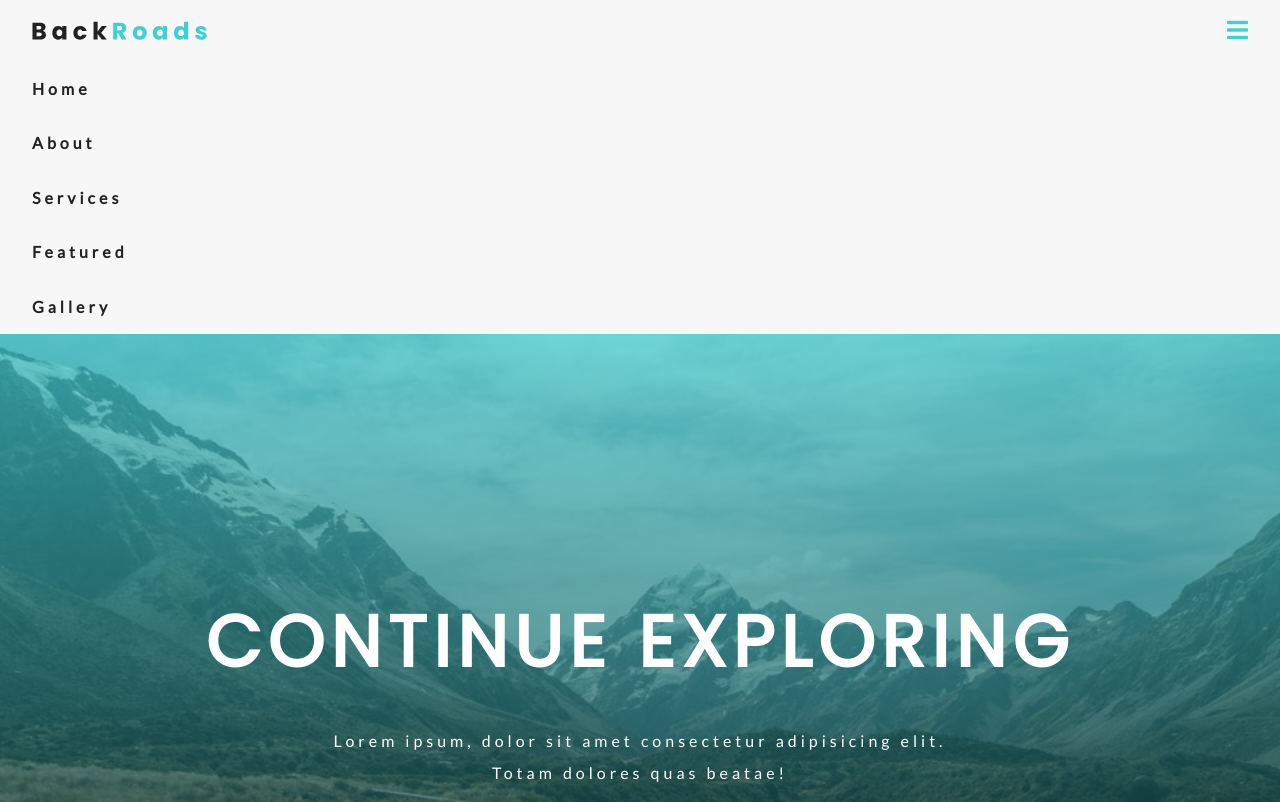
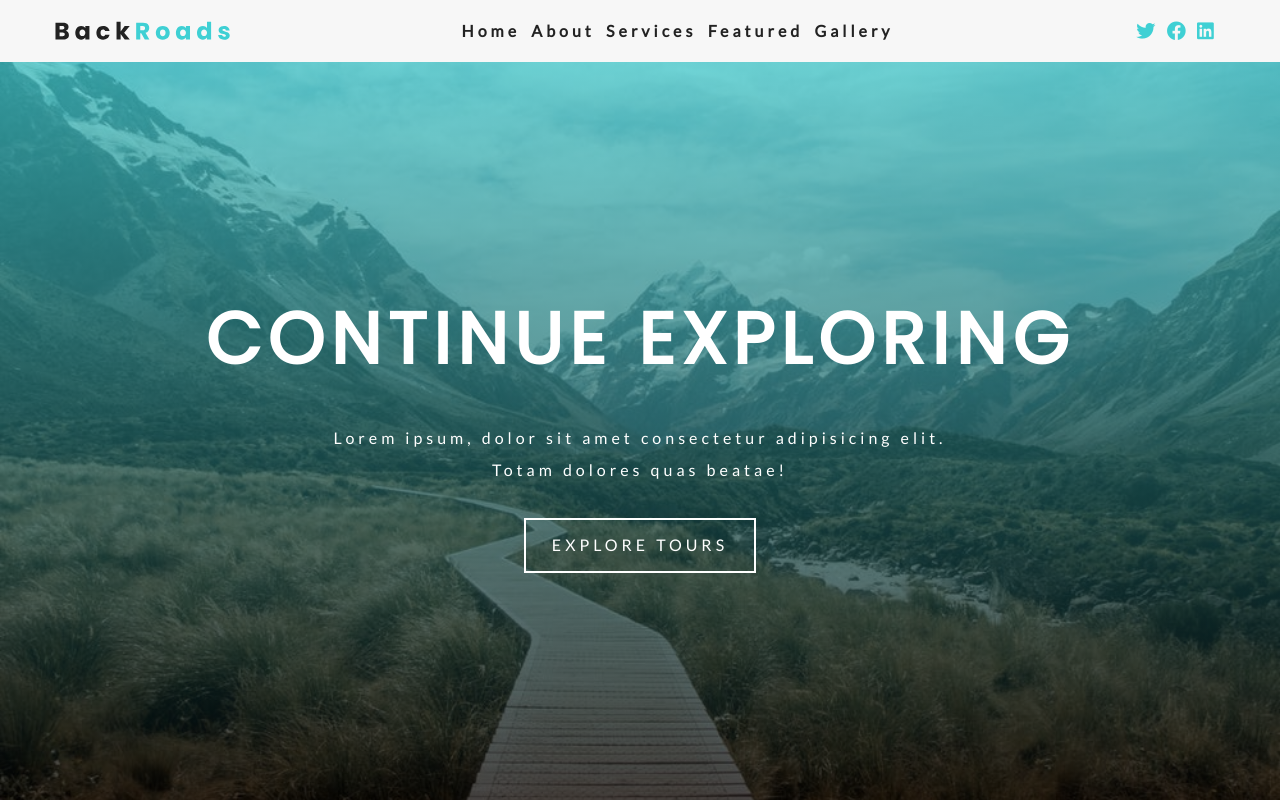
Before and after one commit to hamzaamughal/backroads, a plain HTML site: page index.html in a window 1280 px wide. Shown: the top 802 px of the page. Drawn offline with Linux system fonts and the light colour scheme.

Commit message:
navbar for large devices added

```diff
--- a/css/styles.css
+++ b/css/styles.css
@@ -118,7 +118,7 @@ a {
 /* ***********************************end of navbar************************************ */
 /* ***********************************hero************************************ */
 .hero {
-  min-height: 100vh;
+  min-height: calc(100vh - 62px);
   background: var(--primaryColor);
   display: flex;
   justify-content: center;
@@ -476,4 +476,53 @@ a {
   background: var(--drakGrey);
   padding-left: 2.5rem;
 }
+@media screen and (min-width: 992px) {
+  .nav-toggle {
+    display: none;
+  }
+  .nav-links {
+    display: flex;
+    height: auto;
+  }
+  .nav-icons {
+    display: flex;
+  }
+  .nav-center {
+    max-width: 1170px;
+    margin: 0 auto;
+    display: flex;
+    justify-content: space-between;
+    align-items: center;
+    flex-wrap: wrap;
+  }
+  .nav-header {
+    padding: 0;
+  }
+  .nav-link {
+    padding: 0;
+  }
+  .nav-link:hover {
+    padding: 0;
+    background: transparent;
+  }
+  .navbar {
+    padding: 1rem 2rem;
+  }
+  .nav-center {
+    width: 100%;
+  }
+  .nav-link {
+    margin-right: 0.7rem;
+  }
+  .nav-icon {
+    margin-right: 0.7rem;
+    color: var(--primaryColor);
+    font-size: 1.2rem;
+    transition: var(--mainTransition);
+  }
+  .nav-icon:hover {
+    color: var(--drakGrey);
+    transform: translateY(-10%);
+  }
+}
 /* ***********************************end of navbar ************************************ */
```
